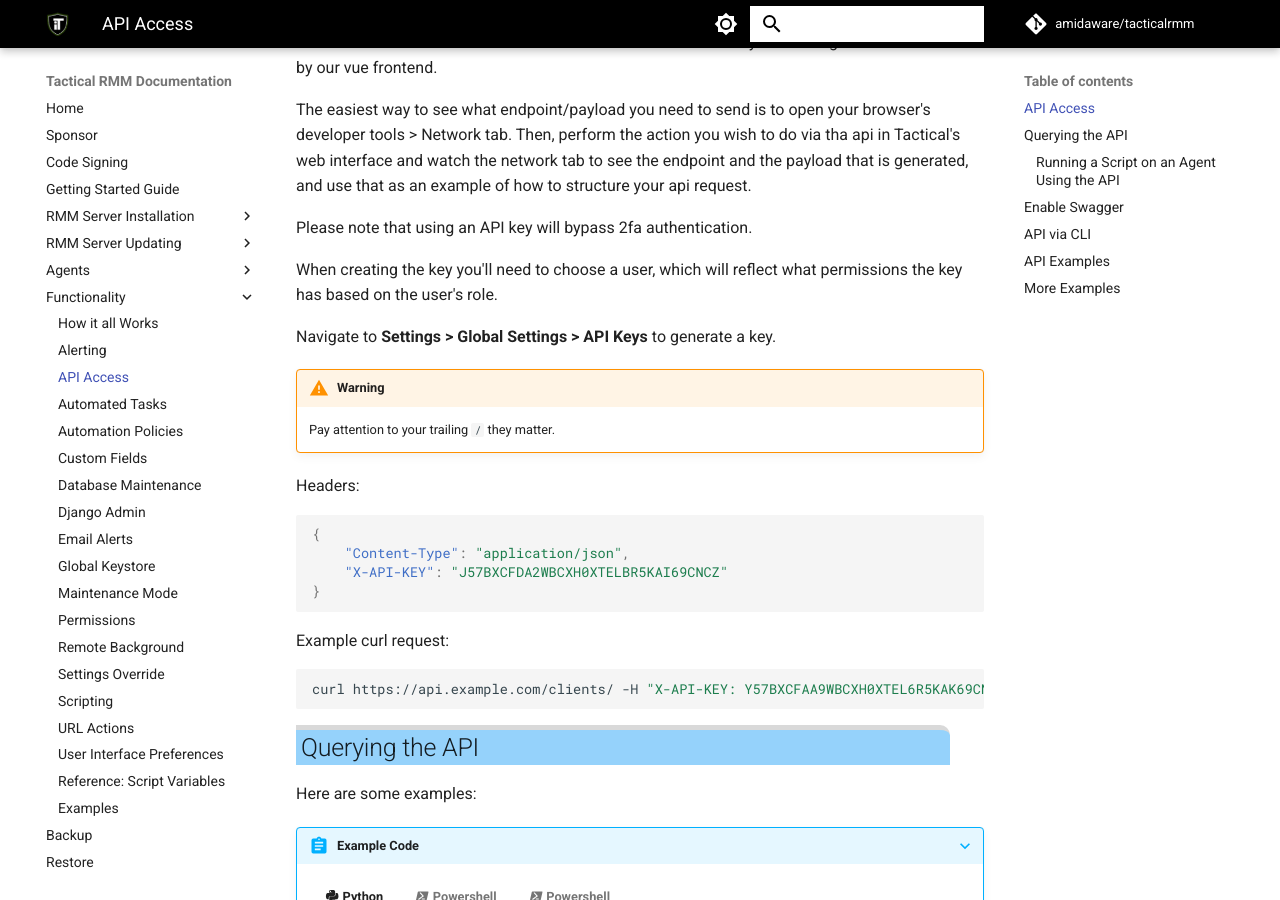
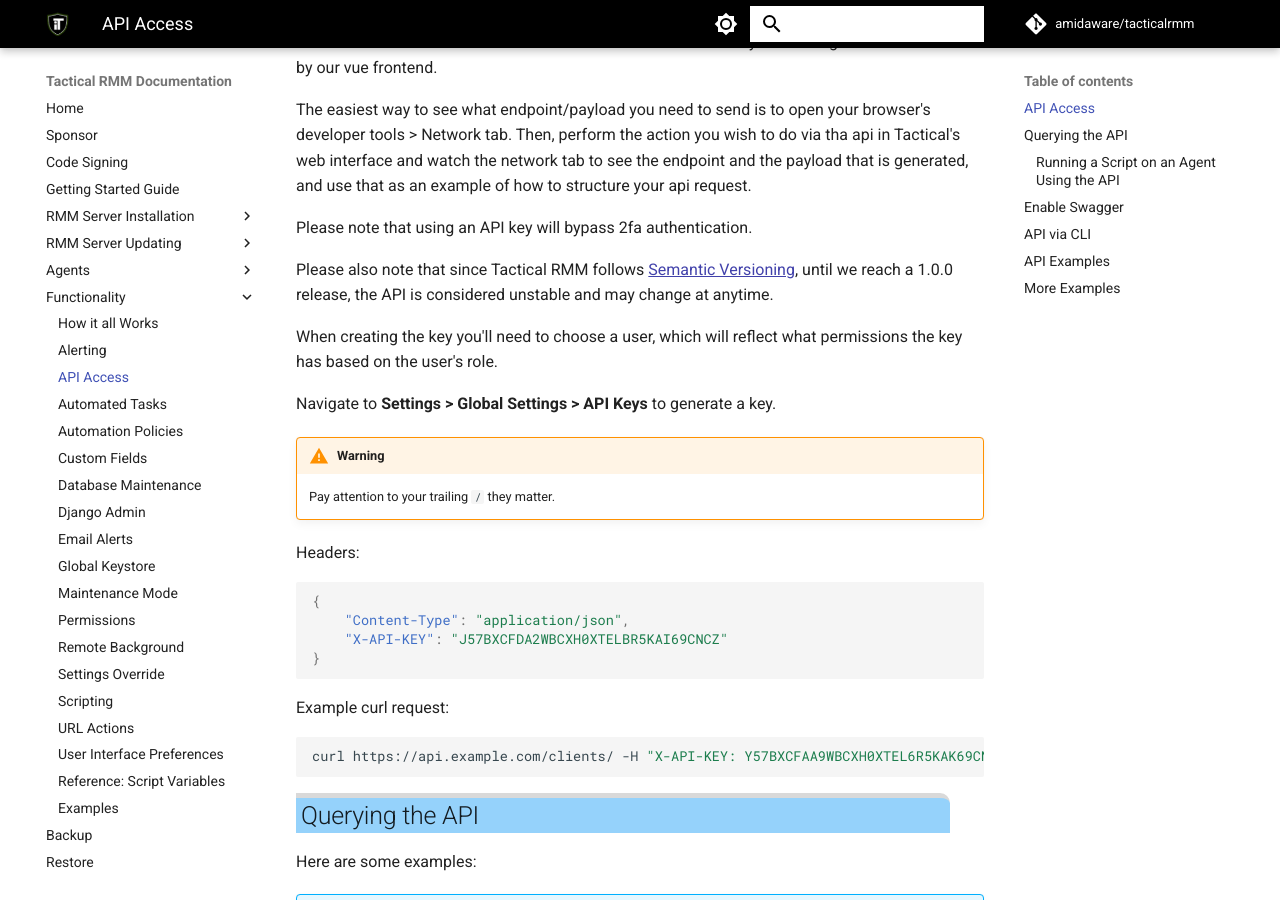
Before and after one commit to amidaware/trmm-docs, an MkDocs documentation site: the page built from docs/functions/api.md, in a window 1280 px wide and 900 px high, scrolled down 335 px. Built offline with MkDocs 1.6.1 and Material for MkDocs 9.7.7, drawn with Linux system fonts in a browser that asks for light colours; comment, search, counter and statistics services are not loaded.

Commit message:
add note about semver

```diff
--- a/docs/functions/api.md
+++ b/docs/functions/api.md
@@ -9,6 +9,8 @@
 The easiest way to see what endpoint/payload you need to send is to open your browser's developer tools > Network tab. Then, perform the action you wish to do via tha api in Tactical's web interface and watch the network tab to see the endpoint and the payload that is generated, and use that as an example of how to structure your api request.
 
 Please note that using an API key will bypass 2fa authentication.
+
+Please also note that since Tactical RMM follows [Semantic Versioning](https://semver.org/), until we reach a 1.0.0 release, the API is considered unstable and may change at anytime.
 
 When creating the key you'll need to choose a user, which will reflect what permissions the key has based on the user's role.
 
```
